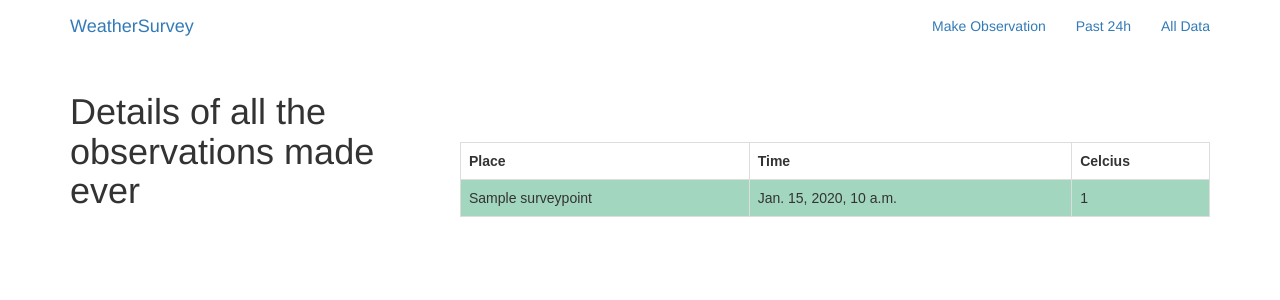
After one commit to anan44/weather_survey, a Django app: page /survey/all_data/ in a window 1280 px wide. The commit adds this page. Shown: the top 300 px of the page. Run offline with Django 3.2, Linux system fonts and the light colour scheme; tables that the repository leaves empty hold one stand-in row (values such as "Sample post"); some libraries are stand-ins or nearby versions.

Commit message:
added MVP version of 'all data' view

```diff
--- /dev/null
+++ b/static/css/master.css
@@ -0,0 +1,16 @@
+table {
+    margin-top:70px;
+    font-family: arial, sans-serif;
+    border-collapse: collapse;
+    width: 100%;
+}
+
+td, th {
+    border: 1px solid #dddddd;
+    text-align: left;
+    padding: 8px;
+}
+
+tr:nth-child(even) {
+    background-color: #a2d6bf;
+}
--- /dev/null
+++ b/survey/templates/survey/observation_list.html
@@ -0,0 +1,27 @@
+{% extends "base.html" %}
+
+{% block content %}
+<div class="row">
+  <div class="col-md-4">
+    <h1>Details of all the observations made ever</h1>
+  </div>
+  <div class="col-md-8">
+    <table class="all">
+      <tr>
+        <th>Place</th>
+        <th>Time</th>
+        <th>Celcius</th>
+      </tr>
+      {% for obs in object_list %}
+        <tr>
+          <td>{{ obs.survey_point }}</td>
+          <td>{{ obs.time_stamp }}</td>
+          <td>{{ obs.temperature }}</td>
+        </tr>
+      {% endfor %}
+    </table>
+    </div>
+  </div>
+</div>
+
+{% endblock content %}
--- a/survey/urls.py
+++ b/survey/urls.py
@@ -5,4 +5,5 @@ app_name = "survey"
 
 urlpatterns = [
     path("new/", views.CreateObservation.as_view(), name="create"),
+    path("all_data/", views.ListObservatsions.as_view(), name="list"),
 ]
--- a/survey/views.py
+++ b/survey/views.py
@@ -12,3 +12,9 @@ class CreateObservation(SelectRelatedMixin, generic.CreateView):
     fields = ("temperature", "survey_point")
     model = models.Observation
     success_url = reverse_lazy("thanks")
+
+
+class ListObservatsions(generic.ListView):
+    """View for presenting all the data gathered ever
+    """
+    model = models.Observation
--- a/templates/base.html
+++ b/templates/base.html
@@ -1,4 +1,5 @@
 <!DOCTYPE html>
+{% load staticfiles %}
 <html>
   <head>
     <meta charset="UTF-8" />
@@ -8,6 +9,8 @@
     <script src="https://maxcdn.bootstrapcdn.com/bootstrap/3.3.7/js/bootstrap.min.js" integrity="sha384-Tc5IQib027qvyjSMfHjOMaLkfuWVxZxUPnCJA7l2mCWNIpG9mGCD8wGNIcPD7Txa" crossorigin="anonymous"></script>
 
     <link rel="stylesheet" href="https://maxcdn.bootstrapcdn.com/bootstrap/3.3.7/css/bootstrap.min.css" integrity="sha384-BVYiiSIFeK1dGmJRAkycuHAHRg32OmUcww7on3RYdg4Va+PmSTsz/K68vbdEjh4u" crossorigin="anonymous">
+
+    <link rel="stylesheet" href="{% static 'css/master.css' %}"/>
   </head>
   <body>
     <nav class="navbar mynav" role="navigation" id="navbar">
@@ -16,7 +19,7 @@
         <ul class="nav navbar-nav navbar-right">
           <li><a href="{% url 'survey:create' %}">Make Observation</a></li>
           <li><a href="#">Past 24h</a></li>
-          <li><a href="#">All Data</a></li>
+          <li><a href="{% url 'survey:list' %}">All Data</a></li>
         </ul>
       </div>
     </nav>
```
Also changed, not shown: 2 other files.
